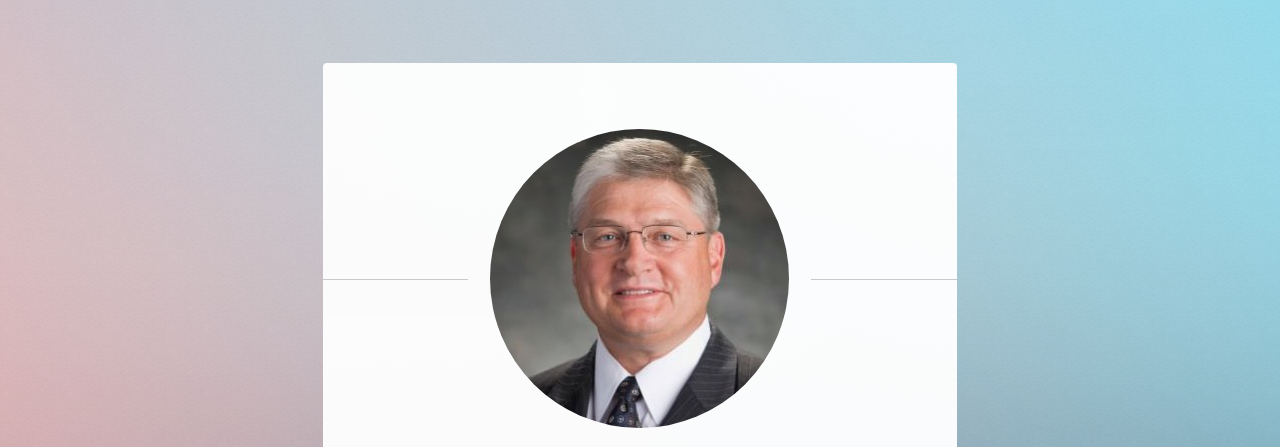
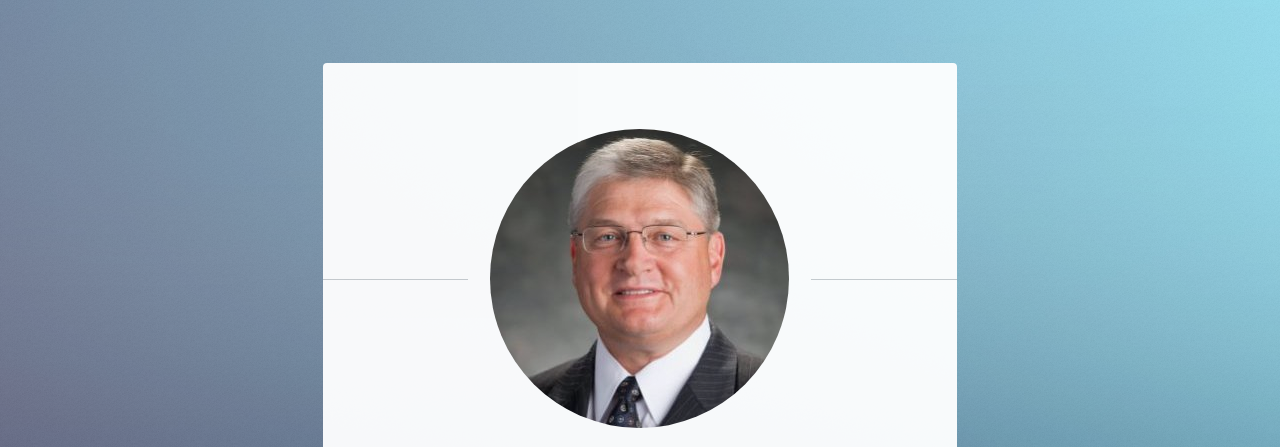
Before and after one commit to JasonDalton/hrd-website, a plain HTML site: page index.html in a window 1280 px wide. Shown: the top 447 px of the page. Drawn offline with Linux system fonts and the light colour scheme.

Commit message:
Adjust bg gradient

```diff
--- a/assets/css/main.css
+++ b/assets/css/main.css
@@ -85,10 +85,10 @@
 	body {
 		height: 100%;
 		background-color: #ffffff;
-		background-image: url("images/overlay.png"), -moz-linear-gradient(60deg, rgba(255, 165, 150, 0.5) 5%, rgba(0, 228, 255, 0.35)), url("../../images/bg.jpg");
-		background-image: url("images/overlay.png"), -webkit-linear-gradient(60deg, rgba(255, 165, 150, 0.5) 5%, rgba(0, 228, 255, 0.35)), url("../../images/bg.jpg");
-		background-image: url("images/overlay.png"), -ms-linear-gradient(60deg, rgba(255, 165, 150, 0.5) 5%, rgba(0, 228, 255, 0.35)), url("../../images/bg.jpg");
-		background-image: url("images/overlay.png"), linear-gradient(60deg, rgba(255, 165, 150, 0.5) 5%, rgba(0, 228, 255, 0.35)), url("../../images/bg.jpg");
+		background-image: url("images/overlay.png"), -moz-linear-gradient(60deg, rgba(1, 11, 47, 0.5) 5%, rgba(0, 228, 255, 0.35)), url("../../images/bg.jpg");
+		background-image: url("images/overlay.png"), -webkit-linear-gradient(60deg, rgba(1, 11, 47, 0.5) 5%, rgba(0, 228, 255, 0.35)), url("../../images/bg.jpg");
+		background-image: url("images/overlay.png"), -ms-linear-gradient(60deg, rgba(1, 11, 47, 0.5) 5%, rgba(0, 228, 255, 0.35)), url("../../images/bg.jpg");
+		background-image: url("images/overlay.png"), linear-gradient(60deg, rgba(1, 11, 47, 0.5) 5%, rgba(0, 228, 255, 0.35)), url("../../images/bg.jpg");
 		background-repeat: repeat,			no-repeat,			no-repeat;
 		background-size: 100px 100px, cover,				cover;
 		background-position: top left,		center center,		bottom center;
```
